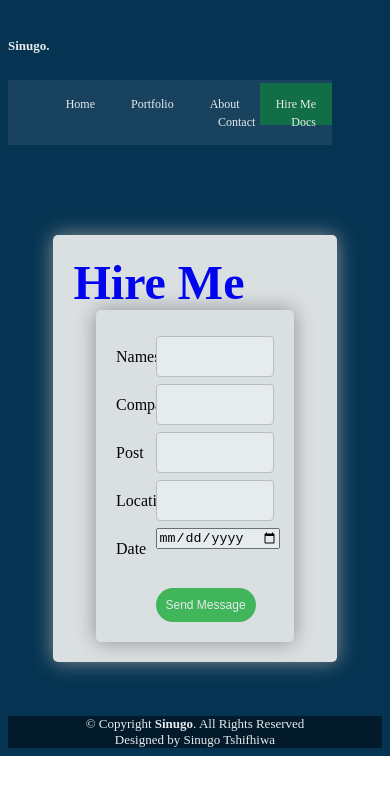
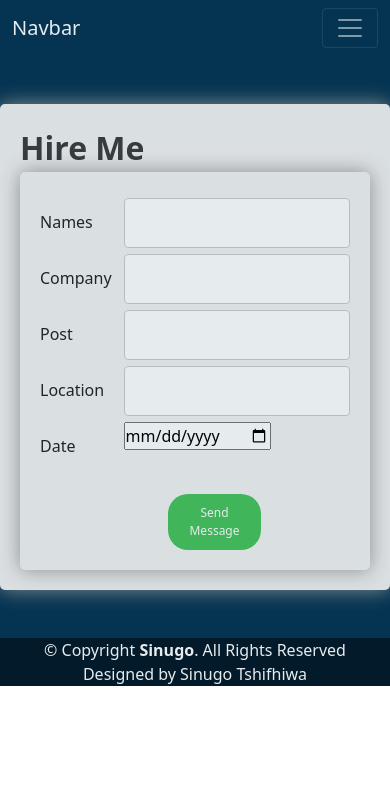
Before and after one commit to Expolearn/sinugo-portfolio, a plain HTML site: page hireme.html in a window 390 px wide. Drawn offline with nearby package versions, Linux system fonts and the light colour scheme.

Commit message:
navbar of hireme page

```diff
--- a/hireme.html
+++ b/hireme.html
@@ -1,36 +1,58 @@
-<!DOCTYPE html>
+<!doctype html>
 <html lang="en">
   <head>
-  <meta charset="UTF-8">
-  <meta http-equiv="X-UA-Compatible" content="IE=edge">
-  <meta name="viewport" content="width=device-width, initial-scale=1.0">
+    <!-- Required meta tags -->
+    <meta charset="utf-8">
+    <meta name="viewport" content="width=device-width, initial-scale=1">
+
+    <!-- Bootstrap CSS -->
     <link rel="stylesheet" href="https://cdnjs.cloudflare.com/ajax/libs/font-awesome/4.7.0/css/font-awesome.min.css">
-  <title>Hire Me</title>
+    <link href="https://cdn.jsdelivr.net/npm/bootstrap@5.0.1/dist/css/bootstrap.min.css" rel="stylesheet" integrity="sha384-+0n0xVW2eSR5OomGNYDnhzAbDsOXxcvSN1TPprVMTNDbiYZCxYbOOl7+AMvyTG2x" crossorigin="anonymous">
+    <link rel="stylesheet" href="https://cdnjs.cloudflare.com/ajax/libs/font-awesome/4.7.0/css/font-awesome.min.css">
+
     <link rel="stylesheet" href="style3.css">
+    <title>Hire me</title>
   </head>
+  <body>
+  <main>
+    <nav class="navbar navbar-expand-md navbar-dark  navbar-dark" aria-label="First navbar example">
+        <div class="container-fluid">
+          <a class="navbar-brand" href="#">Navbar</a>
+          <button class="navbar-toggler" type="button" data-bs-toggle="collapse" data-bs-target="#navbarsExample01" aria-controls="navbarsExample01" aria-expanded="false" aria-label="Toggle navigation">
+            <span class="navbar-toggler-icon"></span>
+          </button>
 
-<body>
-
-       <div id="logo">
-         <h1 class="mb-0 site-logo m-0 p-0"><a href="portfolio.html" class="mb-0">Sinugo.</a></h1>
-      </div>
+          <div class="collapse navbar-collapse" id="navbarsExample01">
+            <ul class="navbar-nav me-auto mb-2">
+              <li class="nav-item">
+                <a class="nav-link" href="index.html">Home</a>
 
 
-       <nav>
+              </li>
+              <li class="nav-item">
 
-          <div id="nav">
-            <a href="index.html">Home</a>
-             <a href="portfolio.html">Portfolio</a>
-             <a href="about.html">About</a>
-              <a href="#hireme" class="active">Hire Me</a>
-            <a href="contact.html">Contact</a>
-            <a href="docs.html">Docs</a>
+              </li>
+              <a  class="nav-link"  href="portfolio.html">Portfolio</a>
+              <a  class="nav-link" href="about.html">About</a>
+              <a  class="nav-link active" aria-current="page" href="hireme.html">Hire Me</a>
+              <a  class="nav-link" href="contact.html">Contact</a>
+              <a  class="nav-link" href="docs.html">Docs</a>
+
+            </ul>
+
           </div>
+        </div>
+      </nav>
+        <br><br>
+
+
+
+  </main>
 
 </nav>
 
 
-<br><br><br><br><br>
+
 
 <div class="container">
     <h50>Hire Me</h50>
@@ -91,7 +113,7 @@
 
 
 <div class="row">
-       <button type="submit" value="submit" class="btn">Send Message</button>
+<button type="submit" value="submit" class="btn" href="#">Send Message</button>
 
 </div>
 </form>
@@ -99,7 +121,8 @@
 </div>
 
 </div>
-        <br> <br> <br>
+
+<br><br>
 
 <footer id="footer">
 <div class="footer">
@@ -112,6 +135,16 @@
    </div>
    </footer>
 
+
+    <!-- Optional JavaScript; choose one of the two! -->
+
+    <!-- Option 1: Bootstrap Bundle with Popper -->
+    <script src="https://cdn.jsdelivr.net/npm/bootstrap@5.0.1/dist/js/bootstrap.bundle.min.js" integrity="sha384-gtEjrD/SeCtmISkJkNUaaKMoLD0//ElJ19smozuHV6z3Iehds+3Ulb9Bn9Plx0x4" crossorigin="anonymous"></script>
+
+    <!-- Option 2: Separate Popper and Bootstrap JS -->
+    <!--
+    <script src="https://cdn.jsdelivr.net/npm/@popperjs/core@2.9.2/dist/umd/popper.min.js" integrity="sha384-IQsoLXl5PILFhosVNubq5LC7Qb9DXgDA9i+tQ8Zj3iwWAwPtgFTxbJ8NT4GN1R8p" crossorigin="anonymous"></script>
+    <script src="https://cdn.jsdelivr.net/npm/bootstrap@5.0.1/dist/js/bootstrap.min.js" integrity="sha384-Atwg2Pkwv9vp0ygtn1JAojH0nYbwNJLPhwyoVbhoPwBhjQPR5VtM2+xf0Uwh9KtT" crossorigin="anonymous"></script>
+    -->
   </body>
-
 </html>
--- a/style3.css
+++ b/style3.css
@@ -1,27 +1,17 @@
+*{
+  margin: 0;
+  padding: 0;
+  box-sizing: border-box;
+}
 body {
+  background-image: url(images/avid.jpg);
   background-repeat: no-repeat;
-    background-image: url(images/avid.jpg);
   background-size: cover;
 opacity: 0.9;
 }
 
-.mb-0 {
-  text-decoration: none;
-  color: white;
-}
 
-nav {
-background-color: rgba(177, 174, 184, 0.13);
-  color: white;
-  margin-right: 50px;
-  text-align: right;
-  padding-top: 14px;
-  padding-bottom: 15px;
-
-}
-
- nav a {
-
+.navbar-nav a{
   text-decoration: none;
 color: white;
 font-size: 15px;
@@ -30,13 +20,12 @@ background-color: rgba(177, 174, 184, 0.13);
 padding: 14px 16px;
 }
 
-nav a:hover {
-  background-color: #ddd;
+.navbar-nav a:hover {
+background-color: rgba(59, 83, 190, 0.589);
 color: black;
 }
 
-
-nav a.active {
+.navbar-nav a.active {
 background-color: #12833ec7;
 color: white;
 
@@ -142,33 +131,6 @@ footer {
             border: none;
             cursor: pointer;
             margin: left;
+            width: 30%;
+            margin-left: 140px;
         }
-
-
-@media screen and (max-width: 600px) {
-  .col-, .container {
-
-    width: 65%;
-
-  }
-
-   nav a{
-    text-decoration: none;
-  color: white;
-  font-size: 12px;
-  padding-right: 10px;
-  padding-left: 10px;
-  padding: 14px 16px;
-  }
-
-  footer, strong, a{
-      width: 100%;
-      font-size: 13px;
-  }
-
-  h50 {
-  font-size: 3rem;
-  font-weight: 700;
-  color: blue;
-}
-}
```
Also changed, not shown: about.html (+1 -1 lines), index.html (+1 -1 lines). Lines whose indentation alone changed are shown as unchanged.
